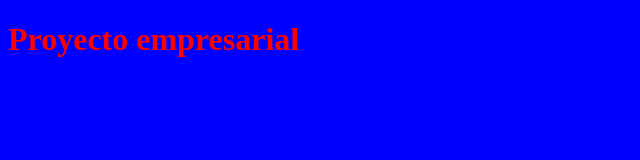
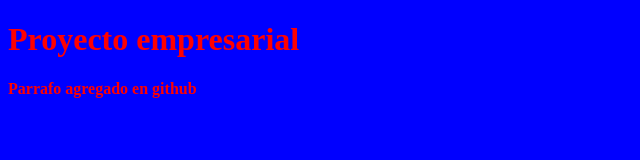
Before and after one commit to BestOzkr/CursoGit, a plain HTML site: page index.html in a window 1280 px wide. Shown: the whole page, without its empty margins (0-640 px from the left). Drawn offline with Linux system fonts and the light colour scheme.

Commit message:
Update index.html

```diff
--- a/index.html
+++ b/index.html
@@ -9,5 +9,6 @@
 </head>
 <body>
 <h1>Proyecto empresarial</h1>
+  <p>Parrafo agregado en github</>
 </body>
 </html>
```
